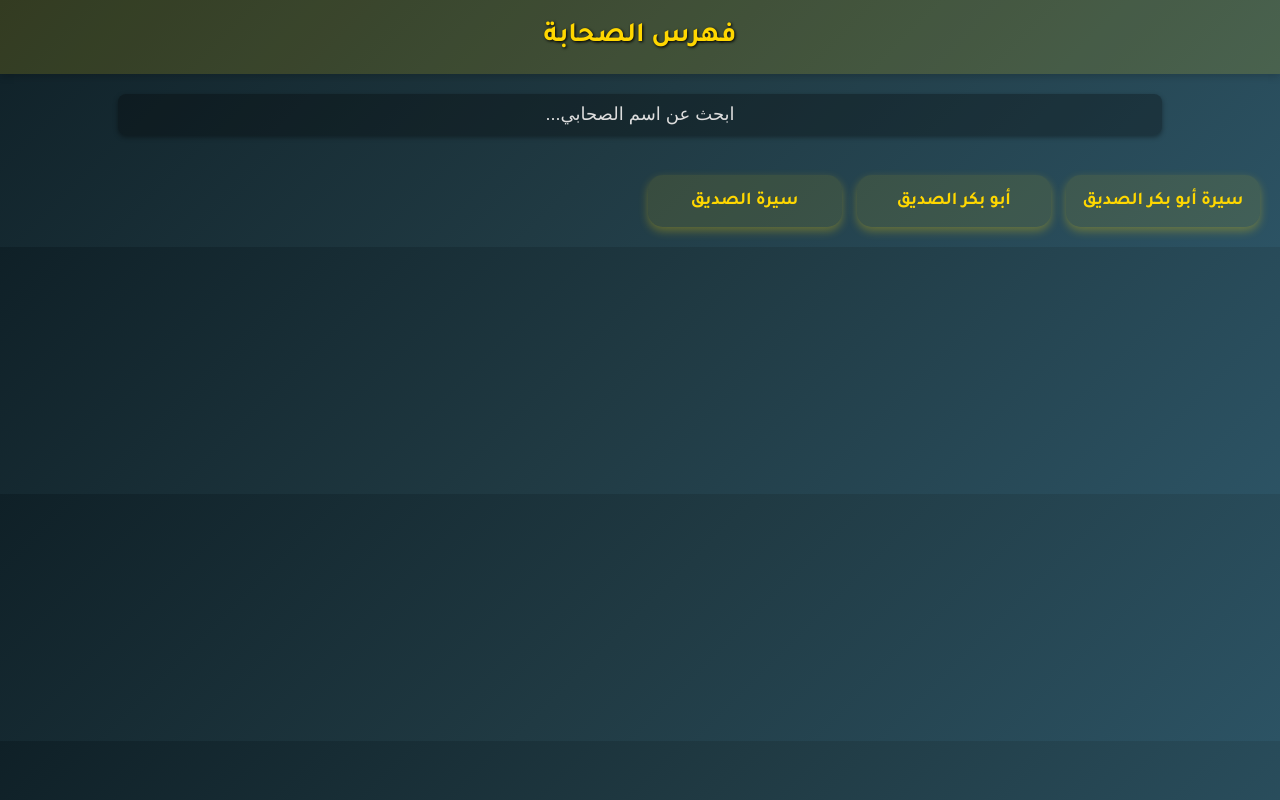
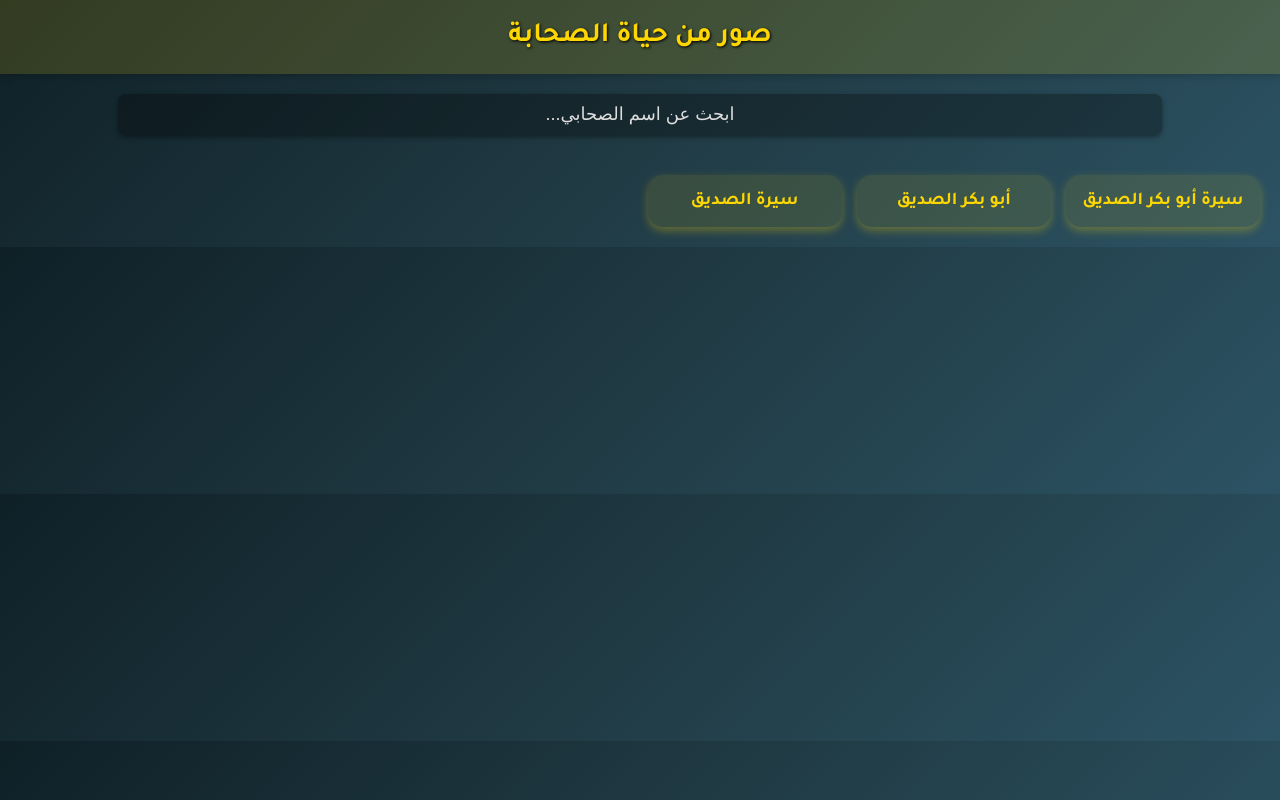
Before and after one commit to MustaAmude/nur, a plain HTML site: page index.html in a window 1280 px wide. Drawn offline with Linux system fonts and the light colour scheme.

Commit message:
Update index.html

```diff
--- a/index.html
+++ b/index.html
@@ -62,7 +62,7 @@
 </head>
 <body>
 
-<header>فهرس الصحابة</header>
+<header> صور من حياة الصحابة</header>
 
 <input type="text" id="search" placeholder="ابحث عن اسم الصحابي...">
 
```
